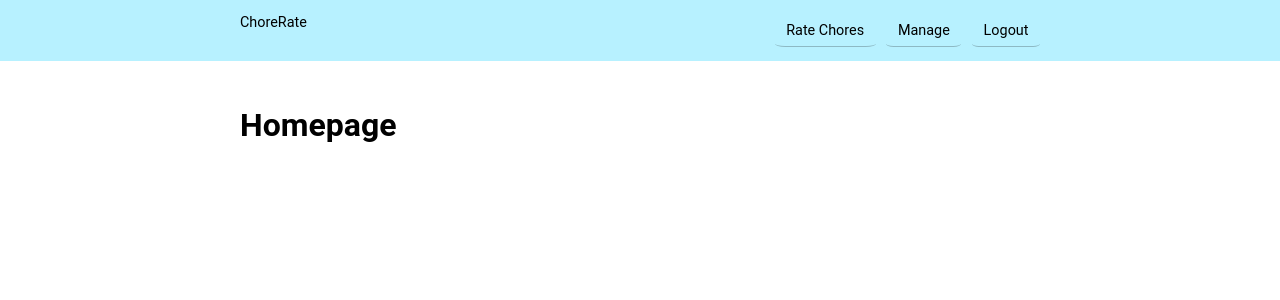
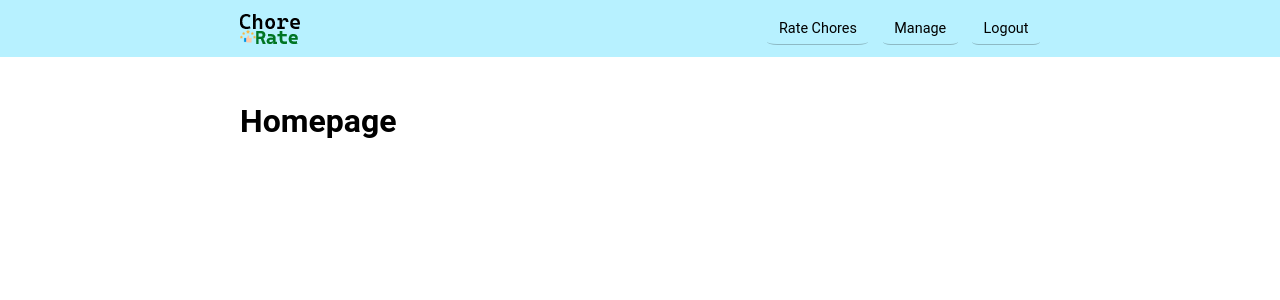
Before and after one commit to avabellaw/ChoreRate, a Flask app: page / in a window 1280 px wide. Shown: the top 300 px of the page. Run offline with Flask 3, Linux system fonts and the light colour scheme; the visitor is signed in with stand-in values (Sample User, id 1).

Commit message:
Add and style nav logo image

```diff
--- a/chorerate/static/css/styles.css
+++ b/chorerate/static/css/styles.css
@@ -7,7 +7,7 @@ body {
 /* NAVBAR */
 
 #navbar {
-    padding: 1em 0.5em;
+    padding: 0.8em 1em;
     background: #b7f1ff;
     font-size: 0.9em;
 }
@@ -21,10 +21,6 @@ body {
     color: #000;
 }
 
-#logo {
-    margin-right: auto;
-}
-
 #nav-container {
     width: 100%;
     display: flex;
@@ -33,6 +29,12 @@ body {
 
 #nav-container a {
     display: inline-block;
+}
+
+#nav-links {
+    display: flex;
+    align-items: center;
+    column-gap: 0.5em;
 }
 
 #nav-links a {
@@ -44,6 +46,16 @@ body {
 #nav-links a:hover {
     transform: scale(1.001);
     border-color: #000000a4;
+}
+
+#logo {
+    margin-right: auto;
+}
+
+#logo > a {
+    display: inline-flex;
+    height: 100%;
+    align-items: center;
 }
 
 /* GENERAL */
--- a/chorerate/templates/base.html
+++ b/chorerate/templates/base.html
@@ -15,7 +15,7 @@
                     <div id="nav-container">
                         <div id="logo">
                             <a href="{{ url_for('homepage') }}">
-                                <p>ChoreRate</p>
+                                <img width="60" height="30" src="{{ url_for('static', filename='images/logo.webp') }}" alt="">
                             </a>
                         </div>
                         {% if current_user.is_authenticated %}
```
Also changed, not shown: chorerate/static/images/logo.webp (added).
